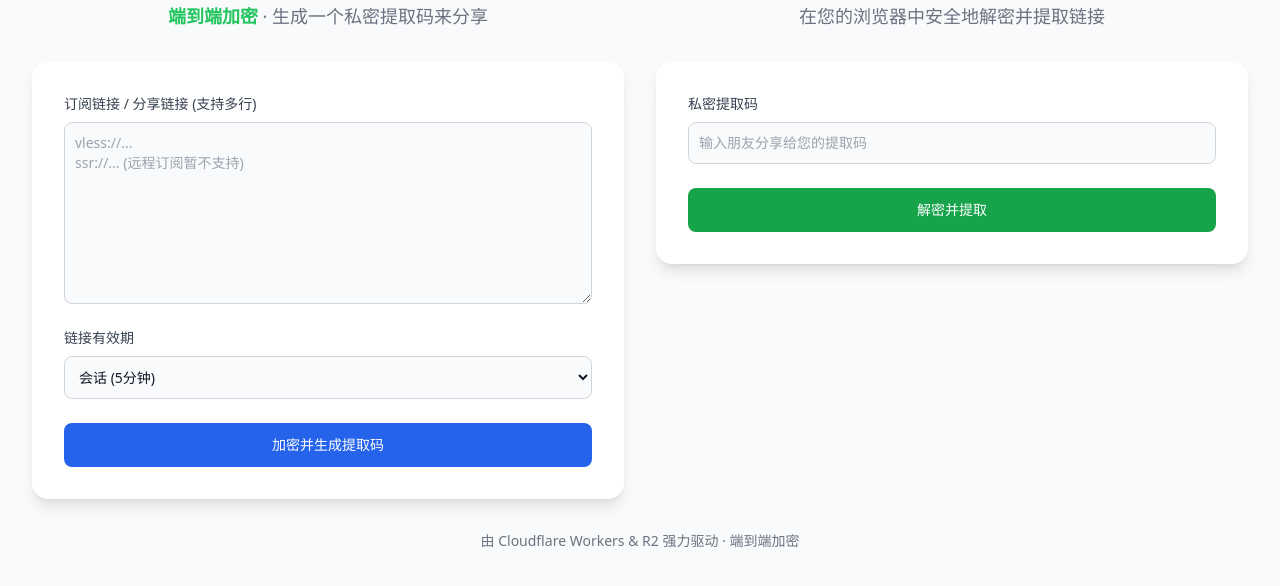
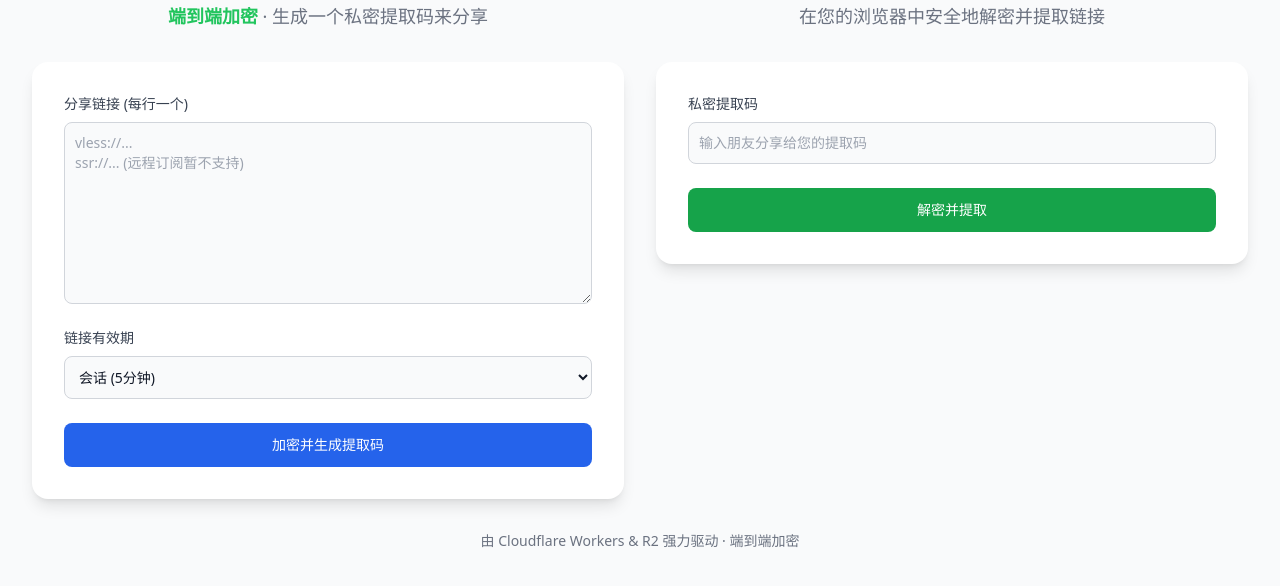
Before and after one commit to qyidc/sub-store, a website: page public/index.html in a window 1280 px wide. Shown: the part 78-664 px from the top of the page. Drawn offline with nearby package versions, Linux system fonts and the light colour scheme.

Commit message:
Update index.html

```diff
--- a/public/index.html
+++ b/public/index.html
@@ -27,7 +27,7 @@
                 <main class="w-full bg-white dark:bg-gray-800 rounded-2xl shadow-lg p-6 md:p-8 space-y-6">
                     <!-- Input Area -->
                     <div>
-                        <label for="sub-input" class="block mb-2 text-sm font-medium text-gray-700 dark:text-gray-300">订阅链接 / 分享链接 (支持多行)</label>
+                        <label for="sub-input" class="block mb-2 text-sm font-medium text-gray-700 dark:text-gray-300">分享链接 (每行一个)</label>
                         <div class="relative">
                             <textarea id="sub-input" rows="8" class="block w-full text-sm text-gray-900 dark:text-white bg-gray-50 dark:bg-gray-700 rounded-lg border border-gray-300 dark:border-gray-600 focus:ring-blue-500 focus:border-blue-500 p-2.5 transition" placeholder="vless://...&#10;ssr://... (远程订阅暂不支持)"></textarea>
                         </div>
```
